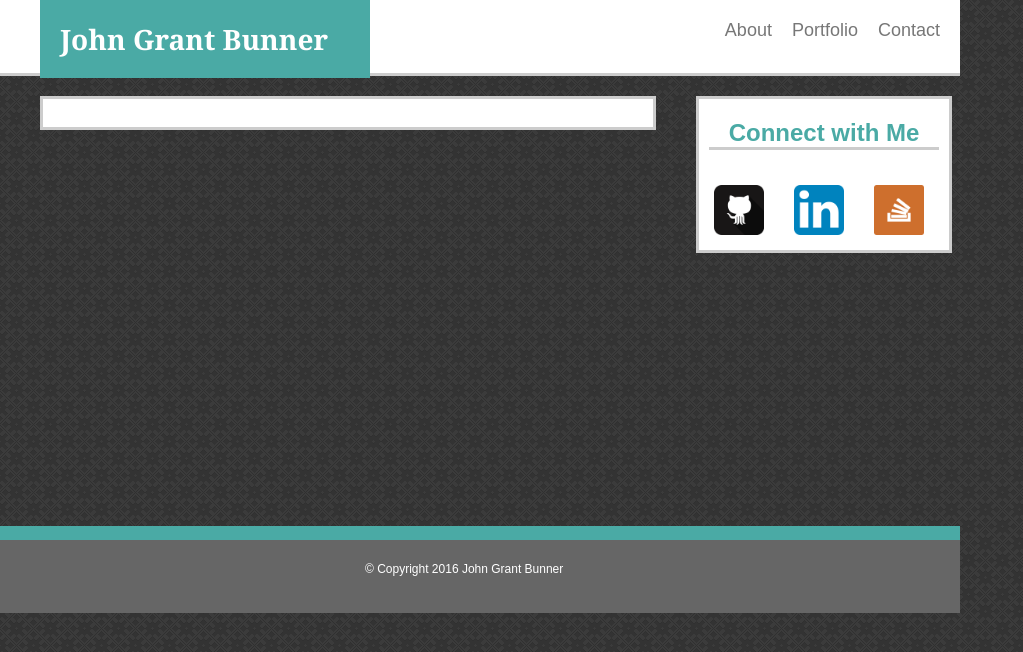
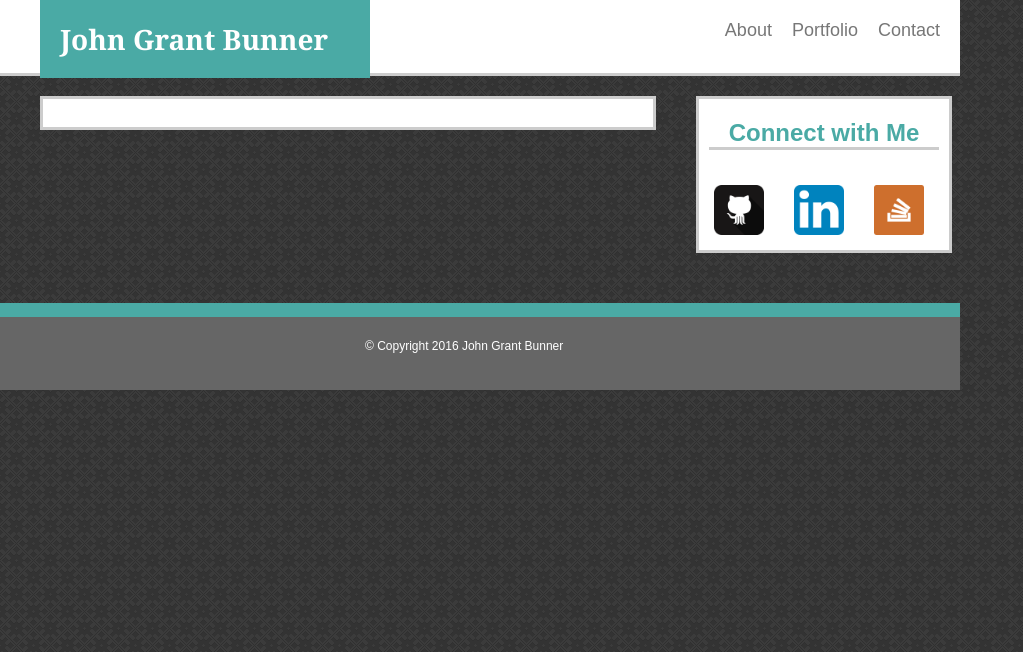
Before and after one commit to ScribeDK/Basic-Portfolio, a PHP site: page / in a window 1280 px wide. Shown: the top 652 px of the page, without its empty margins (0-1023 px from the left). Run offline with PHP 8.4, Linux system fonts and the light colour scheme.

Commit message:
Portolio

```diff
--- a/assets/css/style.css
+++ b/assets/css/style.css
@@ -6,7 +6,8 @@ body {background-image: url("../images/dark_embroidery.png");
     font-family: 'Arial', 'Helvetica Neue', Helvetica, sans-serif;
 	width: 960px;}
 
-#MainBox{height: 450px;}
+#MainBox{overflow: auto;
+	margin-bottom: 50px;}
 
 #UpperSection{background-color: #ffffff;
 	width: 960px;
```
